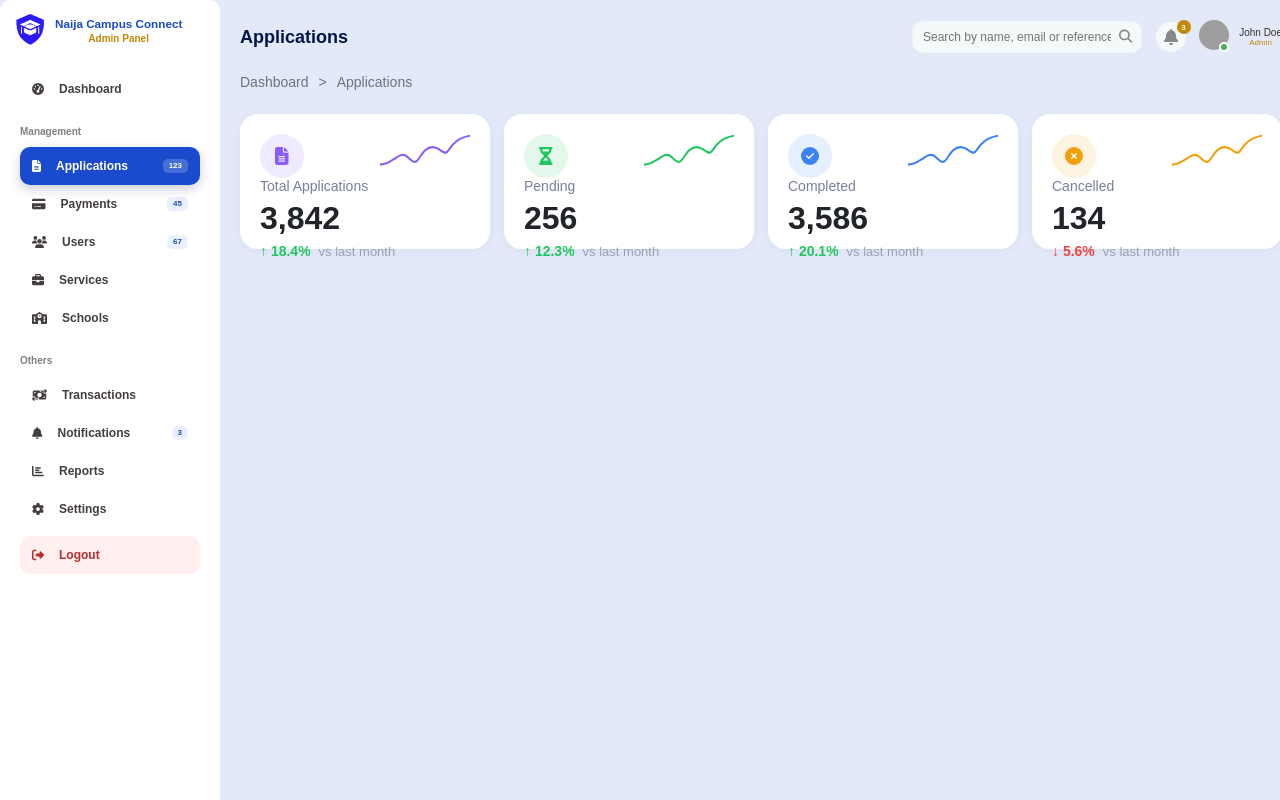
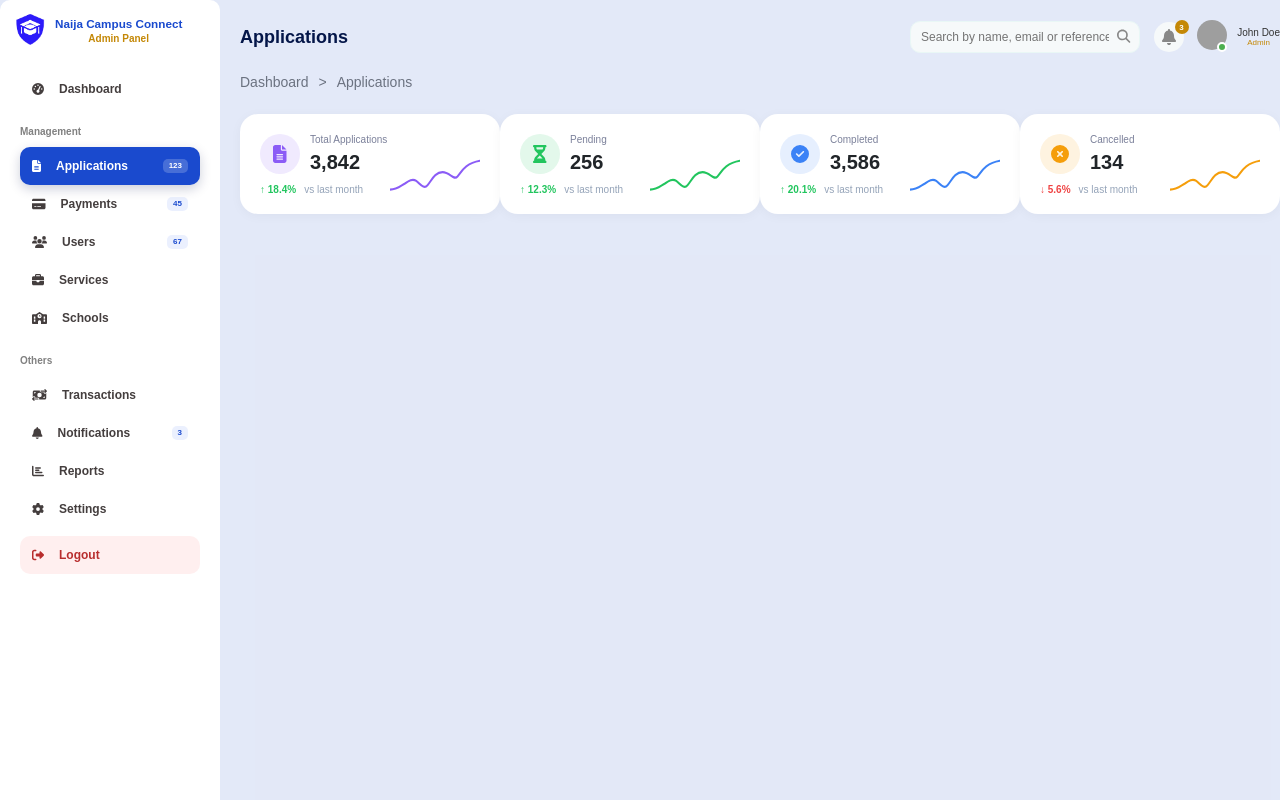
Before and after one commit to Richstar-plus/postutme_form-main, a React (Vite) app in the folder users/: page /admin/applications in a window 1280 px wide. Shown: the top 800 px of the page. Built offline with nearby package versions, Linux system fonts and the light colour scheme; grey boxes are pictures that could not be loaded; a web font is replaced by a local one.

Commit message:
style: Adjust ApplicationCard styles for improved layout; refine Applications page CSS

```diff
--- a/users/src/admin/components/applications-components/ApplicationCard.css
+++ b/users/src/admin/components/applications-components/ApplicationCard.css
@@ -2,31 +2,38 @@
   background: #fff;
   border-radius: 18px;
   padding: 20px;
-  min-height: 135px;
+  min-height: 100px;
   box-shadow: 0 2px 12px rgba(0, 0, 0, 0.04);
-  width: 250px;
-    height: 100px;
+  width: 260px;
+  height: 100px;
   display: flex;
-  flex-direction: column;
   justify-content: space-between;
 }
 
-.application-card-top {
+.application-card-top-container {
   display: flex;
-  justify-content: space-between;
-  align-items: flex-start;
+  gap: 10px;
 }
 
 .application-card-icon {
-  width: 44px;
-  height: 44px;
+  width: 40px;
+  height: 40px;
   border-radius: 50%;
-
   display: flex;
   justify-content: center;
   align-items: center;
+  font-size: 18px;
+}
 
-  font-size: 18px;
+.application-card-content {
+  height: 15px;
+  display: flex;
+  align-items: end;
+}
+
+.application-card-graph-container {
+  display: flex;
+  align-items: end;
 }
 
 .application-card-graph {
@@ -35,14 +42,14 @@
 }
 
 .application-card-title {
-  font-size: 14px;
+  font-size: 10px;
   color: #7b809a;
   margin: 0;
   font-weight: 500;
 }
 
 .application-card-value {
-  font-size: 32px;
+  font-size: 20px;
   margin: 6px 0;
   font-weight: 700;
   color: #212529;
@@ -55,7 +62,7 @@
 }
 
 .application-card-percentage {
-  font-size: 14px;
+  font-size: 10px;
   font-weight: 600;
 }
 
@@ -69,5 +76,5 @@
 
 .application-card-month {
   color: #94a3b8;
-  font-size: 13px;
+  font-size: 10px;
 }
--- a/users/src/admin/components/applications-components/ApplicationCard.jsx
+++ b/users/src/admin/components/applications-components/ApplicationCard.jsx
@@ -12,6 +12,7 @@ export function ApplicationCard({
   return (
     <div className="main-application-card">
       <div className="application-card-top">
+        <div className="application-card-top-container">
           <div
             className="application-card-icon"
             style={{ backgroundColor: `${graphColor}20` }}
@@ -20,8 +21,35 @@ export function ApplicationCard({
               icon={icon}
               style={{ color: graphColor }}
             />
+
           </div>
 
+          <div className="application-card-title-holder">
+            <p className="application-card-title">{title}</p>
+
+            <h2 className="application-card-value">{value}</h2>
+          </div>
+        </div>
+
+        <div className="application-card-content">
+          <div className="application-card-footer">
+            <span
+              className={`application-card-percentage ${
+                trend === "up" ? "up" : "down"
+              }`}
+            >
+              {trend === "up" ? "↑" : "↓"} {percentage}
+            </span>
+
+            <span className="application-card-month">
+              vs last month
+            </span>
+          </div>
+        </div>
+
+      </div>
+
+      <div className="application-card-graph-container">
         <svg
           className="application-card-graph"
           viewBox="0 0 120 40"
@@ -41,26 +69,7 @@ export function ApplicationCard({
             strokeLinecap="round"
           />
         </svg>
-      </div>
 
-      <div className="application-card-content">
-        <p className="application-card-title">{title}</p>
-
-        <h2 className="application-card-value">{value}</h2>
-
-        <div className="application-card-footer">
-          <span
-            className={`application-card-percentage ${
-              trend === "up" ? "up" : "down"
-            }`}
-          >
-            {trend === "up" ? "↑" : "↓"} {percentage}
-          </span>
-
-          <span className="application-card-month">
-            vs last month
-          </span>
-        </div>
       </div>
     </div>
   );
--- a/users/src/admin/pages/Applications.css
+++ b/users/src/admin/pages/Applications.css
@@ -22,7 +22,6 @@
 .application-content-card-holder {
   display: flex;
   justify-content: space-between;
-  gap: 14px;
   width: 100%;
 }
 
```
Lines whose indentation alone changed are shown as unchanged.
